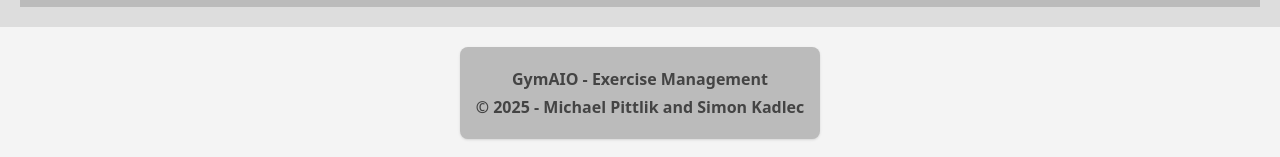
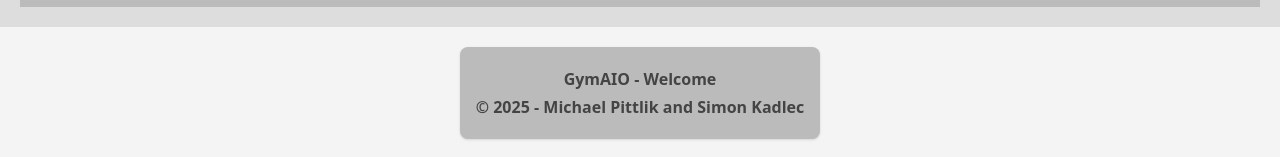
Before and after one commit to Skali14/GymAIO_Vue, a Vue app: page / in a window 1280 px wide. Shown: the part 215-372 px from the top of the page. Built offline with nearby package versions, Linux system fonts and the light colour scheme.

Commit message:
small change

```diff
--- a/src/App.vue
+++ b/src/App.vue
@@ -101,7 +101,7 @@
   </div>
   <div class="bg-[#f4f4f4] text-[#333] font-sans m-0 p-0 flex flex-col items-center">
     <footer class="bg-custom-footer p-4 text-center rounded-lg mx-auto my-5 shadow">
-      <p class="my-1 text-custom-footertext font-bold">GymAIO - Exercise Management</p>
+      <p class="my-1 text-custom-footertext font-bold">GymAIO - {{ headerTitle }}</p>
       <p class="my-1 text-custom-footertext font-bold">
         &copy; 2025 - Michael Pittlik and Simon Kadlec
       </p>
```
